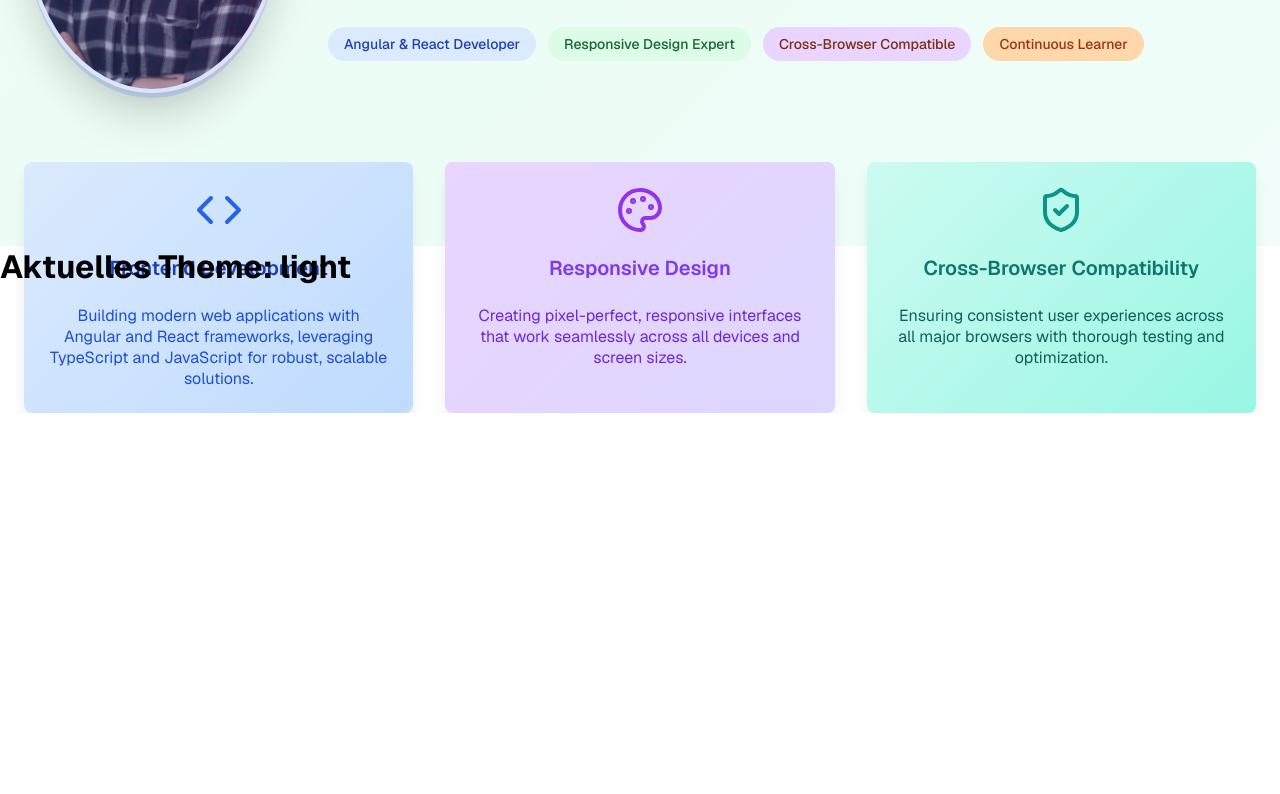
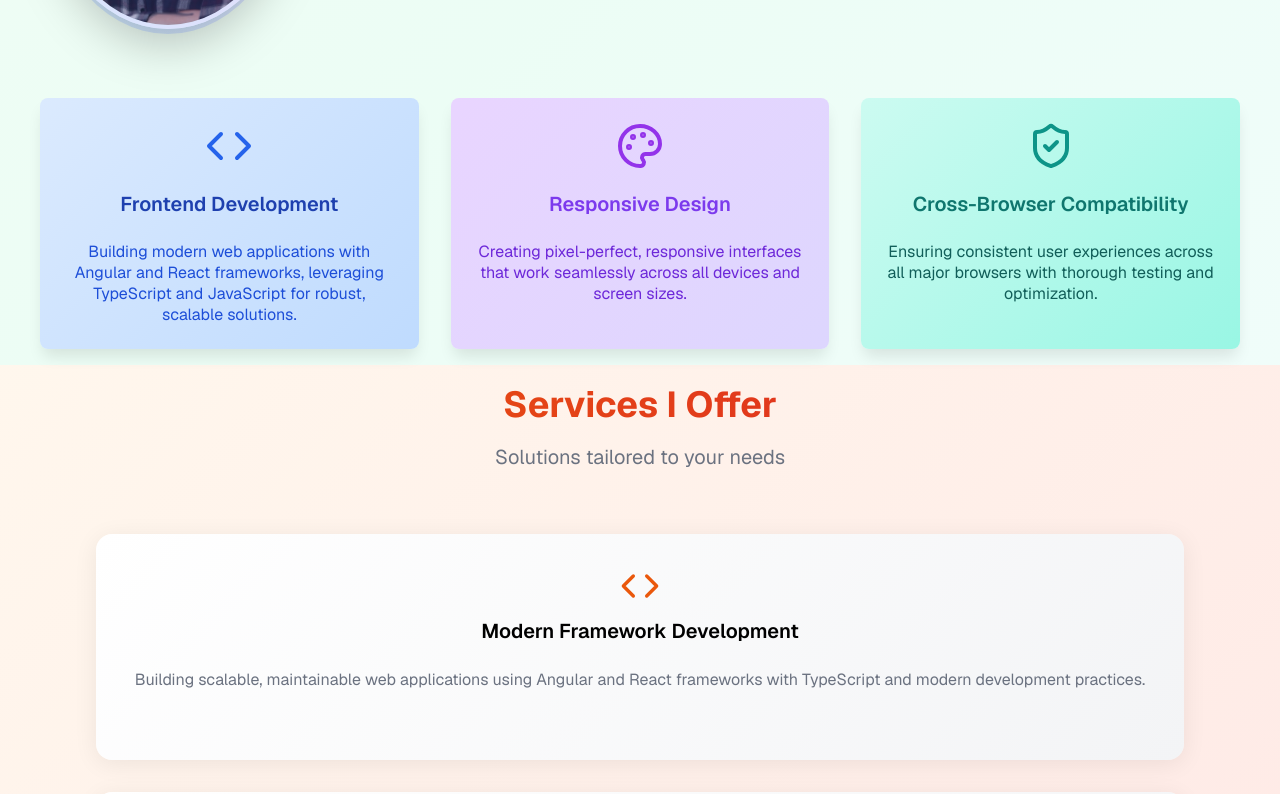
Before and after one commit to LuciusShadow/portfolio-page, a React (Vite) app: page / in a window 1280 px wide. Shown: the part 1419-2213 px from the top of the page. Before the commit the page ends 1832 px from the top, so only its background shows below. Built offline with nearby package versions, Linux system fonts and the light colour scheme.

Commit message:
start of services section

```diff
--- a/src/app/page.tsx
+++ b/src/app/page.tsx
@@ -3,6 +3,7 @@ import '../scss/App.scss';
 import Navbar from '../components/layout/Navigation';
 import HeroSection from '../components/sections/HeroSection';
 import AboutSection from '../components/sections/AboutSection';
+import ServicesSection from '../components/sections/ServicesSection';
 
 function PortfolioApp() {
   const [theme, setTheme] = useState<'light' | 'dark'>('light');
@@ -16,7 +17,7 @@ function PortfolioApp() {
       <Navbar theme={theme} setTheme={setTheme} />
       <HeroSection />
       <AboutSection />
-      <h1>Aktuelles Theme: {theme} </h1>
+      <ServicesSection />
     </>
   );
 }
--- /dev/null
+++ b/src/components/sections/ServicesSection.tsx
@@ -0,0 +1,64 @@
+import { Code, Laptop, Lightbulb, Palette, Rocket, ShieldCheck } from "lucide-react";
+
+export default function ServicesSection() {
+  const services = [
+    {
+      icon: <Code className="services-section__icon" />,
+      title: "Modern Framework Development",
+      description: "Building scalable, maintainable web applications using Angular and React frameworks with TypeScript and modern development practices."
+    },
+    {
+      icon: <Palette className="services-section__icon" />,
+      title: "Responsive Web Design",
+      description: "Creating mobile-first, responsive interfaces that provide optimal viewing experiences across all devices and screen sizes."
+    },
+    {
+      icon: <ShieldCheck className="services-section__icon" />,
+      title: "Cross-Browser Testing",
+      description: "Ensuring consistent functionality and appearance across all major browsers including Chrome, Firefox, Safari, and Edge."
+    },
+    {
+      icon: <Laptop className="services-section__icon" />,
+      title: "Frontend Architecture",
+      description: "Designing and implementing scalable frontend architectures with component-based development and modern tooling."
+    },
+    {
+      icon: <Lightbulb className="services-section__icon" />,
+      title: "Performance Optimization",
+      description: "Optimizing web applications for speed and efficiency through code splitting, lazy loading, and performance best practices."
+    },
+    {
+      icon: <Rocket className="services-section__icon" />,
+      title: "Testing & Quality Assurance",
+      description: "Implementing comprehensive testing strategies using Cypress for end-to-end testing and ensuring code quality."
+    }
+  ];
+
+  return (
+    <section id="services" className="services-section">
+      <div className="services-section__container">
+        <div className="services-section__header">
+          <h2 className="services-section__title">
+            Services I Offer
+          </h2>
+          <p className="services-section__subtitle">
+            Solutions tailored to your needs
+          </p>
+        </div>
+        <div className="services-section__grid">
+          {services.map((service, index) => (
+            <div key={index} className="services-section__card">
+              <div className="services-section__card-header">
+                {service.icon}
+                <h3 className="services-section__card-title">{service.title}</h3>
+              </div>
+              <div className="services-section__card-content">
+                <p className="services-section__card-description">{service.description}</p>
+              </div>
+            </div>
+          ))}
+        </div>
+      </div>
+    </section>
+  );
+}
--- a/src/scss/App.scss
+++ b/src/scss/App.scss
@@ -5,6 +5,7 @@
 @use 'topbar';
 @use 'hero-section';
 @use 'about-section';
+@use 'services-section';
 
 // Import Geist font from Google Fonts or local files
 @import url('https://fonts.googleapis.com/css2?family=Geist:wght@100;200;300;400;500;600;700;800;900&display=swap');
@@ -27,7 +28,8 @@
 }
 
 body {
-  font-family: 'Geist', system-ui, -apple-system, BlinkMacSystemFont, 'Segoe UI', 'Roboto', sans-serif;
+  font-family: 'Geist', system-ui, -apple-system, BlinkMacSystemFont, 'Segoe UI',
+    'Roboto', sans-serif;
   background-color: var(--color-background);
   color: var(--color-text);
   margin: 0; // Explicitly remove body margin
@@ -35,6 +37,7 @@ body {
 }
 
 section {
-  height: 100vh;
+  min-height: 100vh;
+  padding: 1rem 1rem;
   margin: 0; // Remove any section margins
 }
--- a/src/scss/about-section.scss
+++ b/src/scss/about-section.scss
@@ -1,7 +1,6 @@
 @use 'globals';
 
 .about-section {
-  padding: 5rem 0;
   background: var(--about-background);
 
   &__container {
--- a/src/scss/hero-section.scss
+++ b/src/scss/hero-section.scss
@@ -18,9 +18,7 @@
 }
 
 .hero-section {
-  min-height: 100vh;
   @include flex-center;
-  padding: $spacing-xl $spacing-md;
   background: var(--hero-background);
 
   &__container {
--- /dev/null
+++ b/src/scss/services-section.scss
@@ -0,0 +1,85 @@
+@use 'globals';
+@use 'variables' as *;
+@use 'mixins' as *;
+
+.services-section {
+  background: linear-gradient(135deg, #fff7ed 0%, #fee2e2 100%);
+
+  &__container {
+    max-width: 1120px;
+    margin: 0 auto;
+    padding: 0 $spacing-md;
+  }
+
+  &__header {
+    text-align: center;
+    margin-bottom: $spacing-3xl;
+  }
+
+  &__title {
+    font-size: 2.25rem;
+    font-weight: bold;
+    margin-bottom: $spacing-md;
+    background: linear-gradient(90deg, #ea580c 0%, #dc2626 100%);
+    -webkit-background-clip: text;
+    -webkit-text-fill-color: transparent;
+    background-clip: text;
+    color: transparent;
+  }
+
+  &__subtitle {
+    font-size: 1.25rem;
+    color: #6b7280;
+  }
+
+  &__grid {
+    display: grid;
+    grid-template-columns: 1fr;
+    gap: $spacing-xl;
+  }
+
+  &__card {
+    background: linear-gradient(135deg, #fff 0%, #f3f4f6 100%);
+    border-radius: $border-radius-lg;
+    box-shadow: 0 4px 24px 0 rgba(0, 0, 0, 0.07);
+    padding: $spacing-xl $spacing-lg;
+    text-align: center;
+    transition: box-shadow 0.3s;
+    border: none;
+
+    &:hover {
+      box-shadow: 0 8px 32px 0 rgba(0, 0, 0, 0.12);
+      transform: translateY(-2px);
+    }
+  }
+
+  &__card-header {
+    display: flex;
+    flex-direction: column;
+    align-items: center;
+    margin-bottom: $spacing-md;
+  }
+
+  &__icon {
+    width: 2.5rem;
+    height: 2.5rem;
+    margin-bottom: $spacing-sm;
+    color: #ea580c;
+  }
+
+  &__card-title {
+    font-size: 1.25rem;
+    font-weight: 600;
+    margin-bottom: $spacing-xs;
+  }
+
+  &__card-content {
+    min-height: 60px;
+  }
+
+  &__card-description {
+    font-size: 1rem;
+    color: #6b7280;
+    line-height: 1.5;
+  }
+}
--- a/src/scss/variables.scss
+++ b/src/scss/variables.scss
@@ -14,6 +14,7 @@ $shadow-lg: 0 25px 50px -12px rgba(0, 0, 0, 0.25);
 // Border radius variables
 $border-radius-sm: 0.375rem;
 $border-radius-md: 0.5rem;
+$border-radius-lg: 1rem;
 $border-radius-full: 9999px;
 
 // Spacing variables
```
Also changed, not shown: src/scss/themes.scss (+36 -19 lines).
